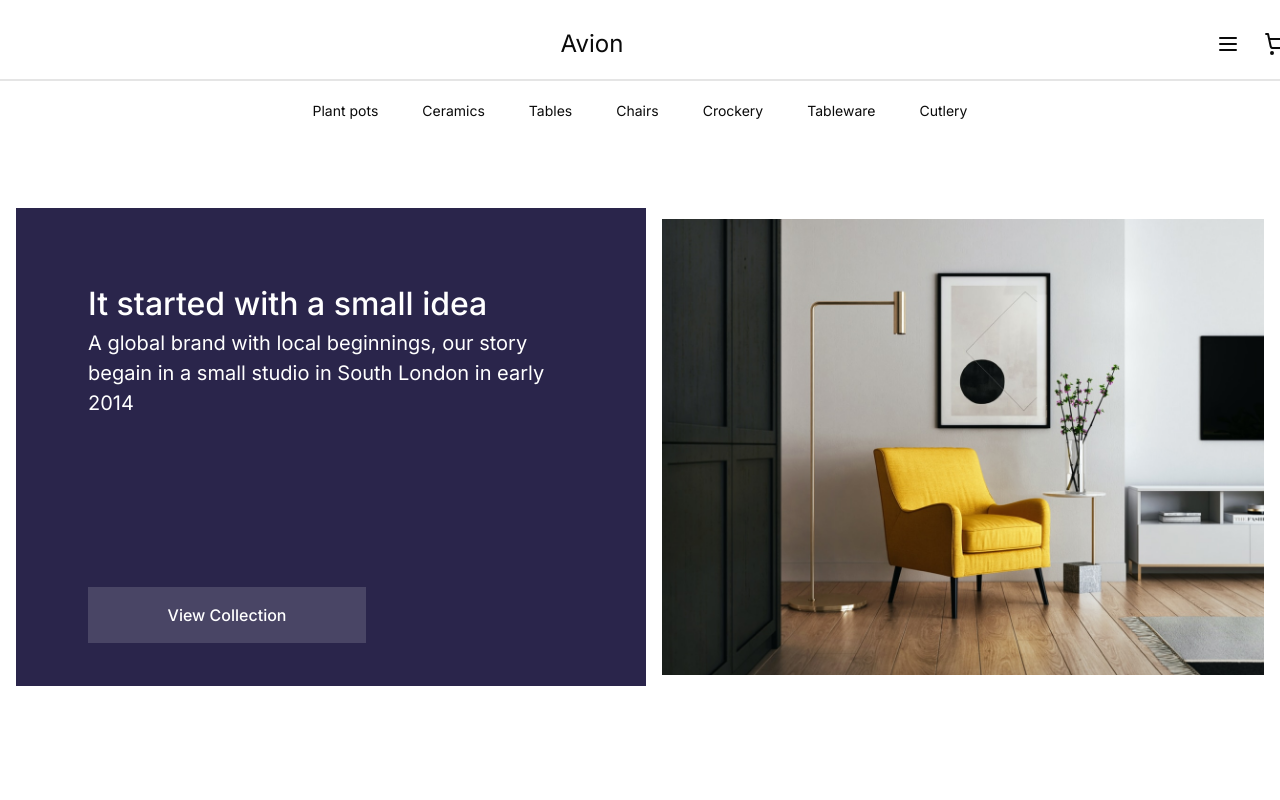
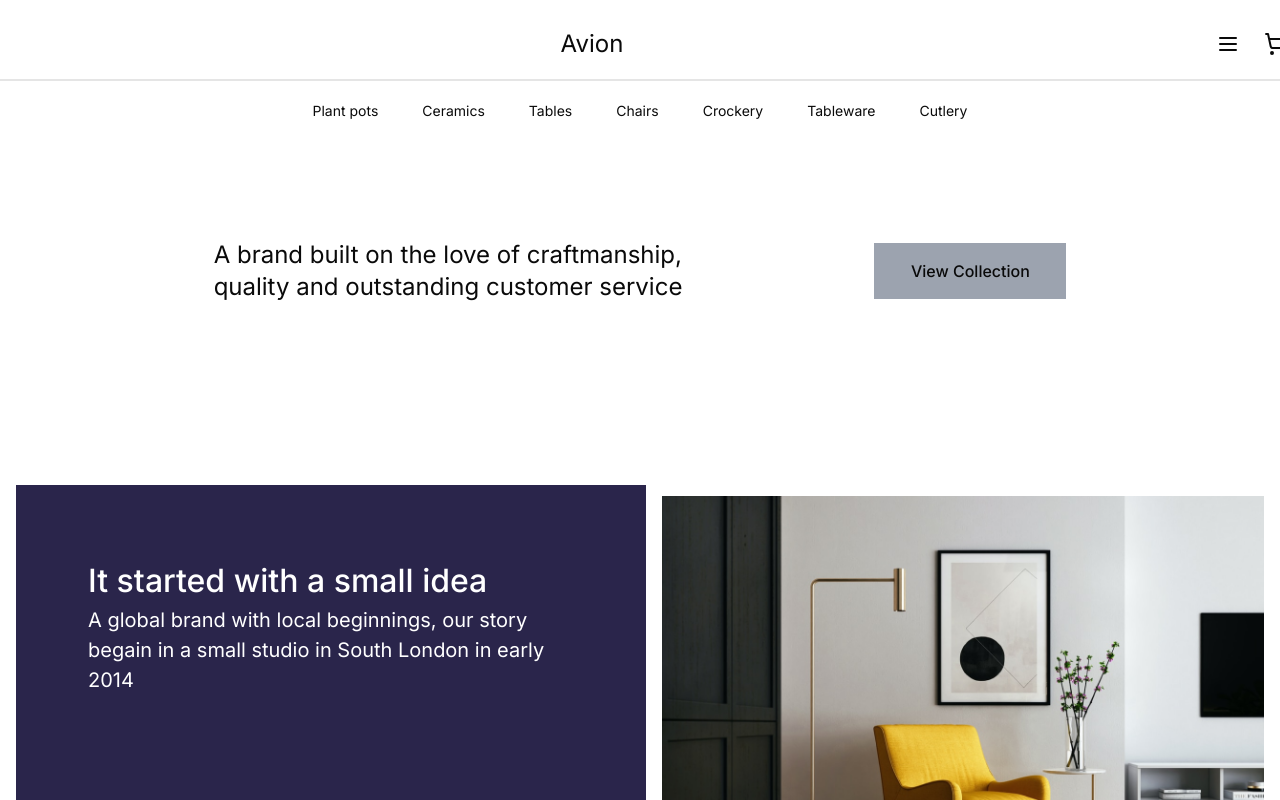
Before and after one commit to MaryamAnsari123/m4m-ecommerce-ui-ux-Hackathon, a Next.js app: page /About in a window 1280 px wide. Shown: the top 800 px of the page. Built offline with nearby package versions, Linux system fonts and the light colour scheme.

Commit message:
Update page.tsx

```diff
--- a/app/About/page.tsx
+++ b/app/About/page.tsx
@@ -9,6 +9,22 @@ import About from '../Components/About'
 const page = () => {
   return (
     <div className='justify-items-center'>
+
+            <div className='lg:w-[1440px] p-2 w-[270px] h-[277px] flex flex-col lg:flex-row
+      lg:gap-48 gap-4 justify-center items-center'>
+
+        <p className='lg:text-2xl text-lg'>
+        A brand built on the love of craftmanship, <br />
+        quality and outstanding customer service
+        </p>
+
+        <button className='bg-gray-400 hover:bg-blue-300 hover:shadow-lg
+            py-2 px-2 font-medium text-base lg:w-[192px] w-[250px] h-[56px]'>
+                View Collection
+            </button>
+
+      </div >
+
         <div>
       <Card1 />
       </div>
```
